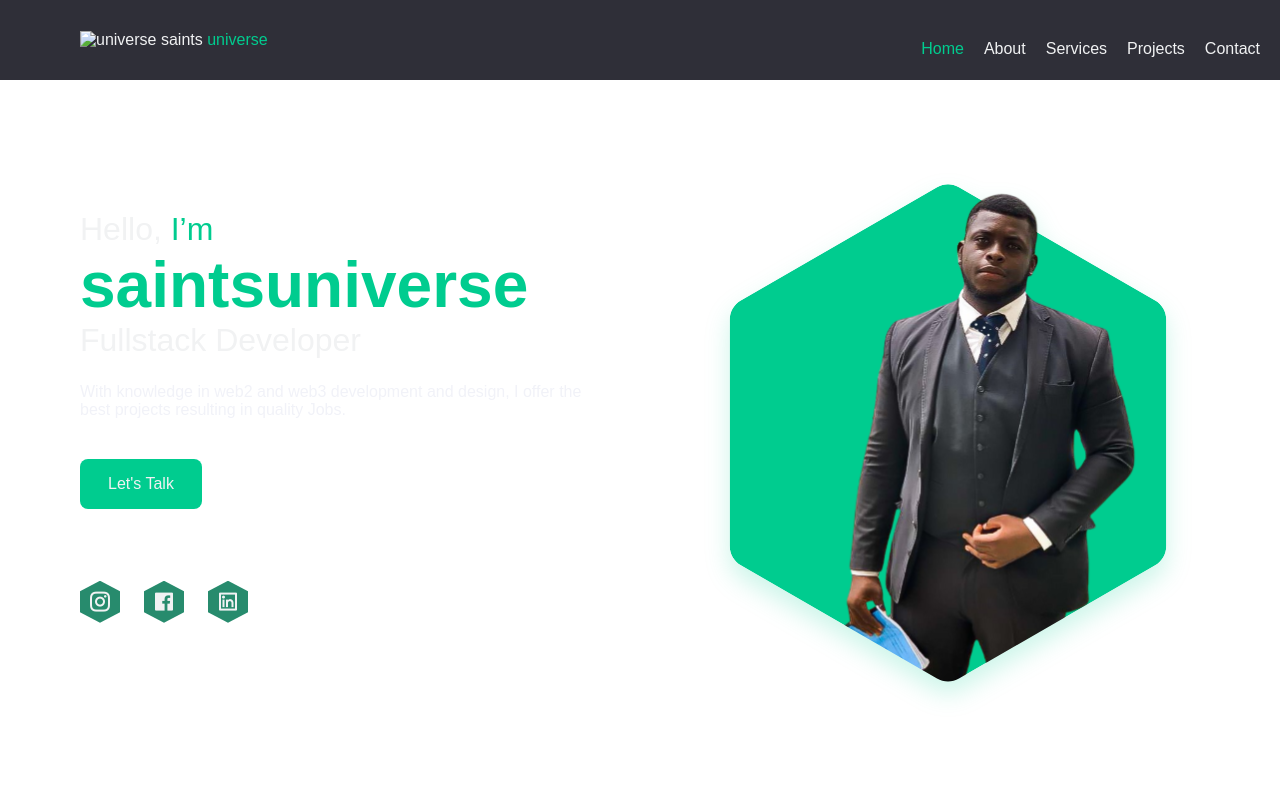
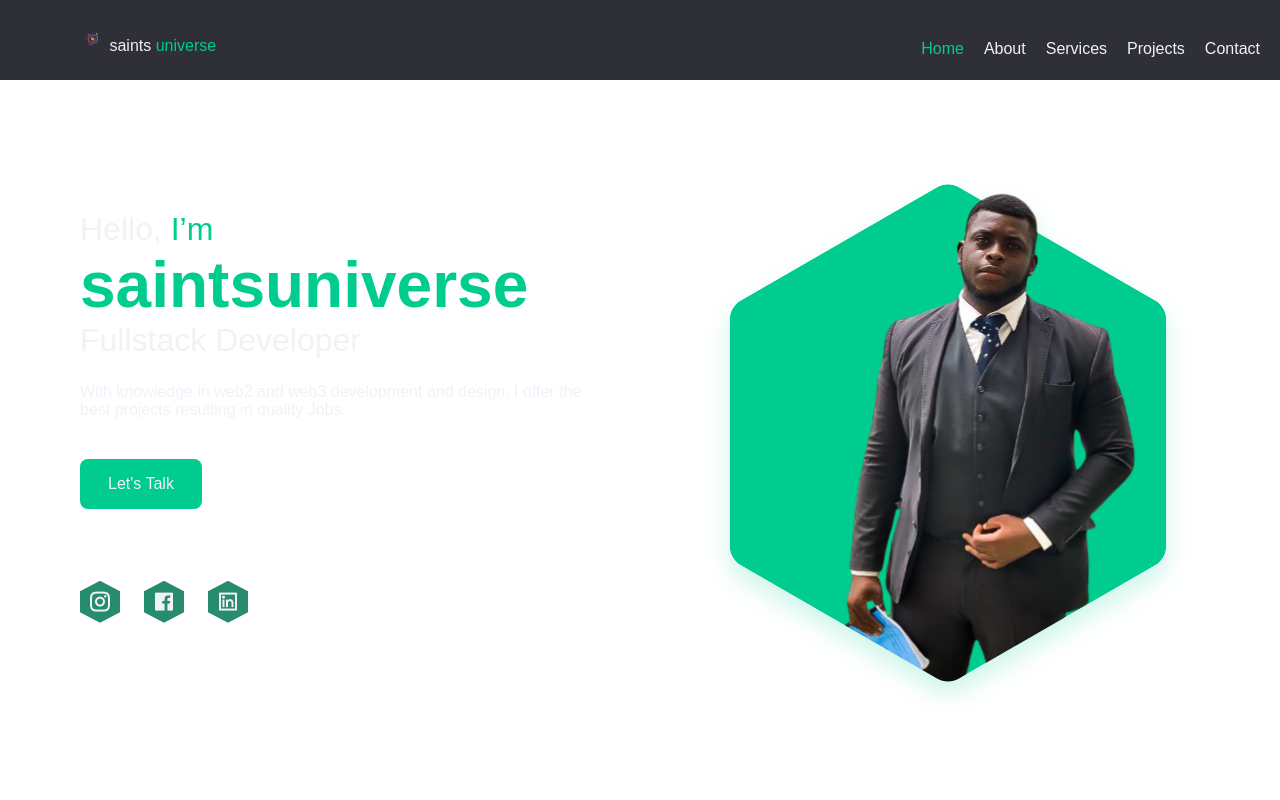
Before and after one commit to saintsuniverse/su, a plain HTML site: page index.html in a window 1280 px wide. Shown: the top 800 px of the page. Drawn offline with nearby package versions, Linux system fonts and the light colour scheme.

Commit message:
index.html

```diff
--- a/index.html
+++ b/index.html
@@ -5,7 +5,7 @@
       <meta name="viewport" content="width=device-width, initial-scale=1.0">
 
       <!--=============== FAVICON ===============-->
-      <link rel="shortcut icon" href="assets/img/faviconicon.png" type="image/x-icon">
+      <link rel="shortcut icon" href="assets/img/faviconlogo.png" type="image/x-icon">
 
       <!--=============== REMIXICONS ===============-->
       <link href="https://cdn.jsdelivr.net/npm/remixicon@3.0.0/fonts/remixicon.css" rel="stylesheet">
@@ -20,7 +20,7 @@
       <header class="header" id="header">
          <nav class="nav container">
             <a href="#" class="nav__logo">
-               <img width="25" height="20" src="assets/img/faviconicon.png" alt="universe">
+               <img width="25" height="20" src="assets/img/faviconlogo.png" alt="universe">
                saints <span>universe</span>
             </a>
 
```
